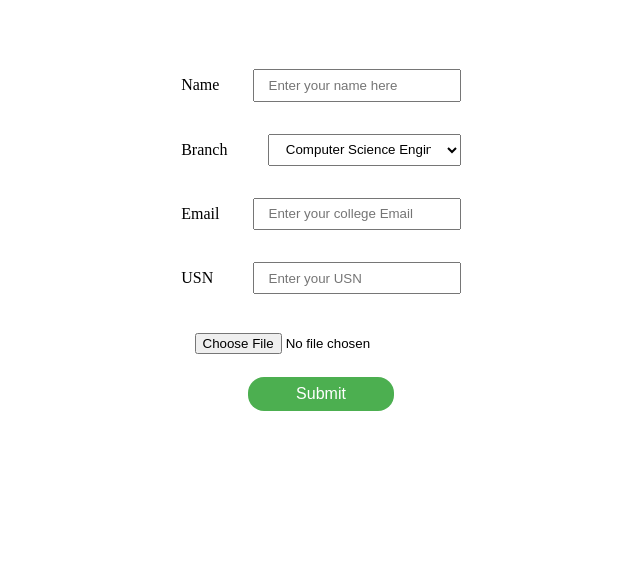
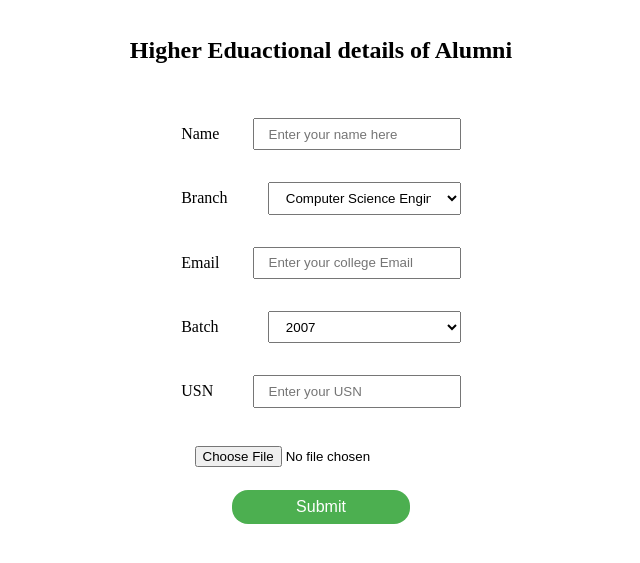
Before and after one commit to adithyacs07/portal, a plain HTML site: page Portal/index.html in a window 1280 px wide. Shown: the part 91-654 px from the top of the page, without its empty margins (319-959 px from the left). Drawn offline with Linux system fonts and the light colour scheme.

Commit message:
Add files via upload
Frontend done!!

```diff
--- a/Portal/index.css
+++ b/Portal/index.css
@@ -40,7 +40,7 @@ select{
 }
 .button{
     color: black;
-    padding: 0.5em 3em;
+    padding: 0.5em 4em;
     border-radius: 1em;
     color: white;
     background-color: #4CAF50;
--- a/Portal/index.html
+++ b/Portal/index.html
@@ -12,7 +12,7 @@
       <center>
         <img src="/img/College_Logo_3.png" alt="Sahyadri logo" class="logo" />
       </center>
-      <br />
+      <h2>Higher Eduactional details of Alumni</h2>
       <br />
       <div class="inputs">
         <div>
@@ -48,6 +48,56 @@
           />
         </div>
         <div>
+          <label for="batch">Batch</label>
+          <select name="batch" id="BatchInput">
+            <option value="2007">2007</option>
+            <option value="2008">2008</option>
+            <option value="2009">2009</option>
+            <option value="2010">2010</option>
+            <option value="2011">2011</option>
+            <option value="2012">2012</option>
+            <option value="2013">2013</option>
+            <option value="2014">2014</option>
+            <option value="2015">2015</option>
+            <option value="2016">2016</option>
+            <option value="2017">2017</option>
+            <option value="2018">2018</option>
+            <option value="2019">2019</option>
+            <option value="2020">2020</option>
+            <option value="2021">2021</option>
+            <option value="2022">2022</option>
+            <option value="2023">2023</option>
+            <option value="2024">2024</option>
+            <option value="2025">2025</option>
+            <option value="2026">2026</option>
+            <option value="2027">2027</option>
+            <option value="2028">2028</option>
+            <option value="2029">2029</option>
+            <option value="2030">2030</option>
+            <option value="2031">2031</option>
+            <option value="2032">2032</option>
+            <option value="2033">2033</option>
+            <option value="2034">2034</option>
+            <option value="2035">2035</option>
+            <option value="2036">2036</option>
+            <option value="2037">2037</option>
+            <option value="2038">2038</option>
+            <option value="2039">2039</option>
+            <option value="2040">2040</option>
+            <option value="2041">2041</option>
+            <option value="2042">2042</option>
+            <option value="2043">2043</option>
+            <option value="2044">2044</option>
+            <option value="2045">2045</option>
+            <option value="2046">2046</option>
+            <option value="2047">2047</option>
+            <option value="2048">2048</option>
+            <option value="2049">2049</option>
+            <option value="2050">2050</option>
+          </select>
+        </div>
+
+        <div>
           <label for="USN">USN </label>
           <input
             type="text"
```
